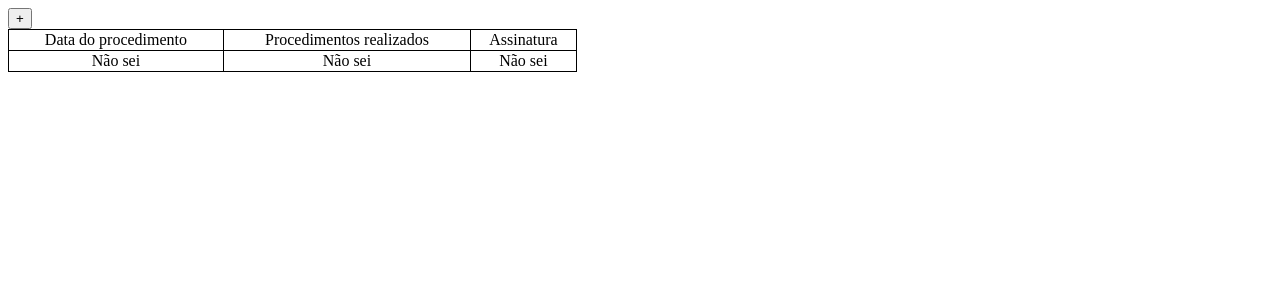
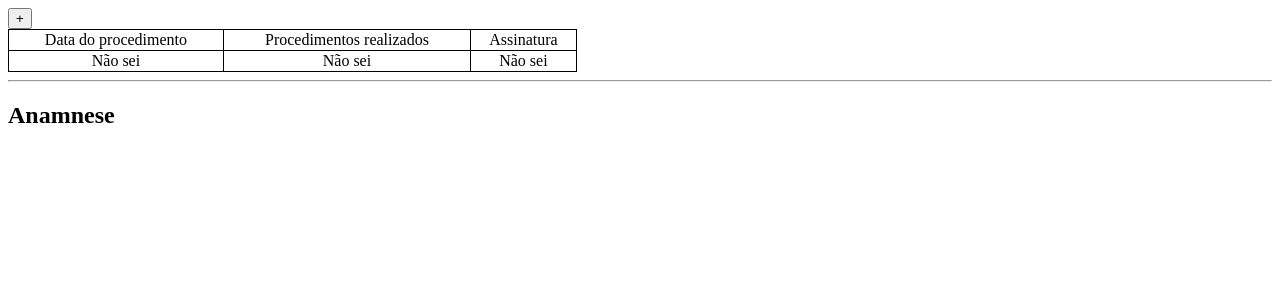
Before and after one commit to Dibimo/Projeto-Integrador, a PHP site: page /components/php/prontuario.php in a window 1280 px wide. Shown: the top 300 px of the page. Run offline with PHP 8.4, Linux system fonts and the light colour scheme; the visitor is signed in with stand-in values (Sample User, id 1).

Commit message:
Adicionado espaço para a Anamnese

```diff
--- a/components/php/prontuario.php
+++ b/components/php/prontuario.php
@@ -44,6 +44,11 @@
         </tbody>
     </table>
 
+    <hr>
+
+    <h2>Anamnese</h2>
+
+
     <script src="/components/js/prontuario/main.js"></script>
     <script> main() </script>
 </body>
```
